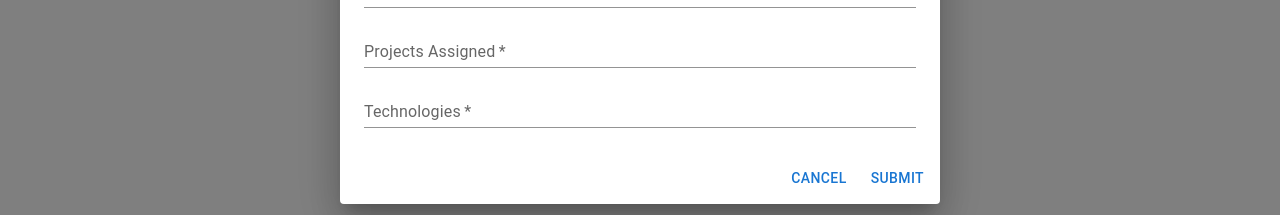
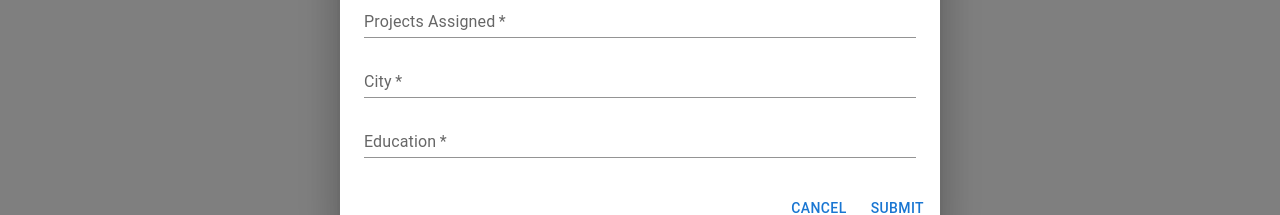
Before and after one commit to hetalnathvani/react-tsx-crud, a React (Create React App) app: page / in a window 1280 px wide. Both pictures are taken after a click on the button "ADD EMPLOYEE". Shown: the part 384-599 px from the top of the page. Built offline with nearby package versions, Linux system fonts and the light colour scheme; no server answers.

Commit message:
formik and yup integration | WIP

```diff
--- a/package.json
+++ b/package.json
@@ -14,12 +14,15 @@
     "@types/node": "^16.18.108",
     "@types/react": "^18.3.7",
     "@types/react-dom": "^18.3.0",
+    "@types/yup": "^0.32.0",
     "axios": "^1.7.7",
+    "formik": "^2.4.6",
     "react": "^18.3.1",
     "react-dom": "^18.3.1",
     "react-scripts": "5.0.1",
     "typescript": "^4.9.5",
-    "web-vitals": "^2.1.4"
+    "web-vitals": "^2.1.4",
+    "yup": "^1.4.0"
   },
   "scripts": {
     "start": "react-scripts start",
--- a/src/employee/add.tsx
+++ b/src/employee/add.tsx
@@ -8,6 +8,8 @@ import {
 } from "@mui/material";
 import AddIcon from "@mui/icons-material/Add";
 import { FC, useState } from "react";
+import { FormikProps, withFormik } from "formik";
+import * as Yup from "yup";
 
 export type Data = {
   name: string;
@@ -15,16 +17,41 @@ export type Data = {
   project: string;
   city: string;
   education: string;
-}
+};
 
 type ListProps = {
   testProp: String;
   records: Data[];
+};
+
+interface OtherProps {
+  title?: string;
 }
 
-export const AddEmployee: FC<ListProps> = ({ testProp, records }): JSX.Element => {
-  console.log(testProp);
-  console.log(records);
+// interface defined for formValues
+interface FormValues {
+  name: String;
+  email: String;
+  projects: String;
+  city: String;
+  education: String;
+}
+
+interface MyFormProps {
+  initialEmail?: string;
+  initialPassword?: string;
+}
+
+const InnerForm = (props: FormikProps<FormValues>): JSX.Element => {
+  const {
+    values,
+    errors,
+    touched,
+    handleChange,
+    handleBlur,
+    handleSubmit,
+    isSubmitting,
+  } = props;
 
   const [open, setOpen] = useState(false);
 
@@ -35,8 +62,6 @@ export const AddEmployee: FC<ListProps> = ({ testProp, records }): JSX.Element =
   const openAddEmployeeForm = () => {
     setOpen(true);
   };
-
-  const handleSubmit = () => {};
 
   return (
     <div>
@@ -67,6 +92,7 @@ export const AddEmployee: FC<ListProps> = ({ testProp, records }): JSX.Element =
             type="text"
             fullWidth
             variant="standard"
+            onChange={handleChange}
           />
           <TextField
             autoFocus
@@ -78,6 +104,7 @@ export const AddEmployee: FC<ListProps> = ({ testProp, records }): JSX.Element =
             type="email"
             fullWidth
             variant="standard"
+            onChange={handleChange}
           />
           <TextField
             autoFocus
@@ -89,17 +116,31 @@ export const AddEmployee: FC<ListProps> = ({ testProp, records }): JSX.Element =
             type="text"
             fullWidth
             variant="standard"
+            onChange={handleChange}
           />
           <TextField
             autoFocus
             required
             margin="dense"
-            id="technologies"
-            name="technologies"
-            label="Technologies"
+            id="city"
+            name="city"
+            label="City"
             type="text"
             fullWidth
             variant="standard"
+            onChange={handleChange}
+          />
+          <TextField
+            autoFocus
+            required
+            margin="dense"
+            id="education"
+            name="education"
+            label="Education"
+            type="text"
+            fullWidth
+            variant="standard"
+            onChange={handleChange}
           />
         </DialogContent>
         <DialogActions>
@@ -110,3 +151,23 @@ export const AddEmployee: FC<ListProps> = ({ testProp, records }): JSX.Element =
     </div>
   );
 };
+
+const AddEmployee = withFormik<MyFormProps, FormValues>({
+  validationSchema: Yup.object().shape({
+    name: Yup.string().required("Name is required!"),
+    email: Yup.string()
+      .email("Email is not valid")
+      .required("Email is required!"),
+    projects: Yup.string().required("Projects cannot be empty!"),
+    city: Yup.string().required("City is required!"),
+  }),
+
+  handleSubmit(
+    { name, email, projects, city, education }: FormValues,
+    { props, setSubmitting, setErrors }
+  ) {
+    console.log(name, email);
+  },
+})(InnerForm);
+
+export default AddEmployee;
--- a/src/employee/list.tsx
+++ b/src/employee/list.tsx
@@ -11,7 +11,7 @@ import {
   Typography,
 } from "@mui/material";
 import { pink } from "@mui/material/colors";
-import { AddEmployee } from "./add";
+import AddEmployee from "./add";
 import { DeleteEmployee } from "./delete";
 import { EditEmployee } from "./edit";
 import { useEffect, useState } from "react";
@@ -55,7 +55,7 @@ export const List = () => {
     <Box sx={{ width: "90%", p: 8 }}>
       <Box sx={{ ml: 4, display: "flex", justifyContent: "space-between" }}>
         <Typography variant="h6">Employees listing</Typography>
-        <AddEmployee testProp={test} records={data} />
+        <AddEmployee />
       </Box>
       <Paper sx={{ width: "100%", mb: 2 }}>
         <TableContainer>
```
